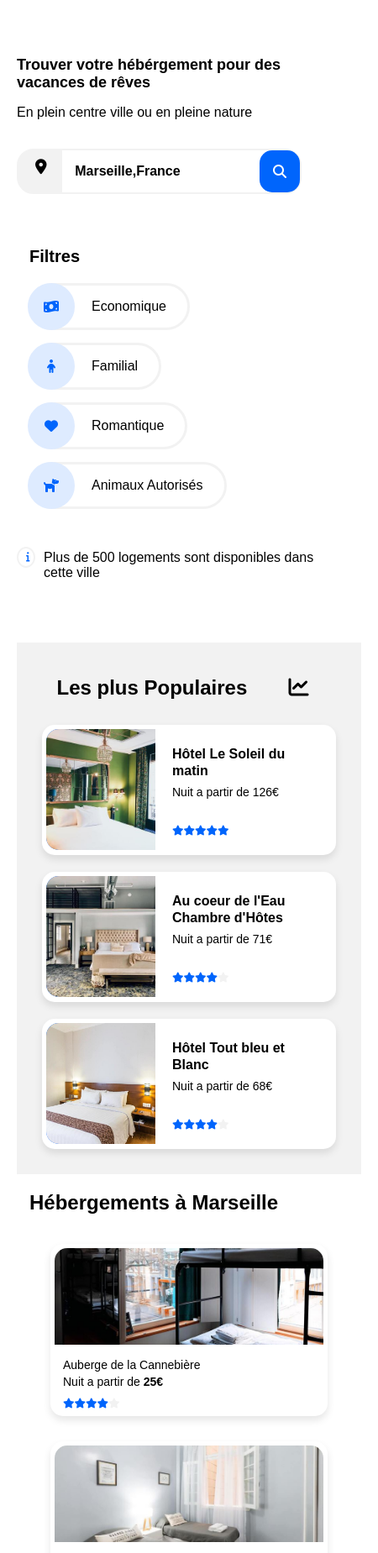
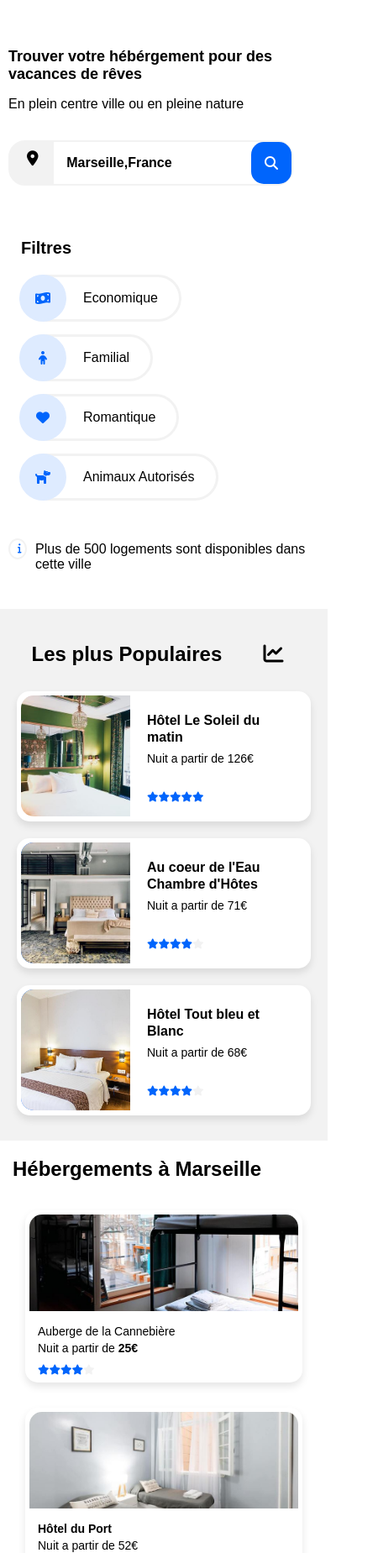
Before and after one commit to FremauSandy/FremauSandy-P2-19102020, a plain HTML site: page index.html in a window 390 px wide. Shown: the part 151-2000 px from the top of the page at 84% size, 450 px wide, since content can reach past the window. Drawn offline with Linux system fonts and the light colour scheme; a web font is replaced by a local one.

Commit message:
modification responsive 700px

```diff
--- a/Style.css
+++ b/Style.css
@@ -23,7 +23,10 @@ main{
     padding: 0;
   }
   section{
-    padding: 20px;
+    padding: 10px;
+  }
+  .wrapper{
+    padding: 0;
   }
 }
 @media screen and (max-width: 380px){
@@ -303,7 +306,7 @@ input:checked + .rounded{
     margin-left: auto;
   }
 }
-/*-------------------------------------- WRAPPER------breakpoint: 1460px ;1430px------------------------------------------------- */
+/*-------------------------------------- WRAPPER------breakpoint: 1460px ;1430px; 700px----------------------------------------------- */
 .wrapper {
   display: flex;
   flex-direction: row;
@@ -326,6 +329,11 @@ input:checked + .rounded{
     border-radius: 0;
     background-color: transparent;
     margin-bottom: 0px;
+  }
+}
+@media screen and (max-width: 700px){
+  .wrapper{
+    padding: 0;
   }
 }
 /* ----------------------------------WRAPPER HEBERGEMENTS ------breakpoint: 1460px ;1430px; 380px------------------------------------- */
```
